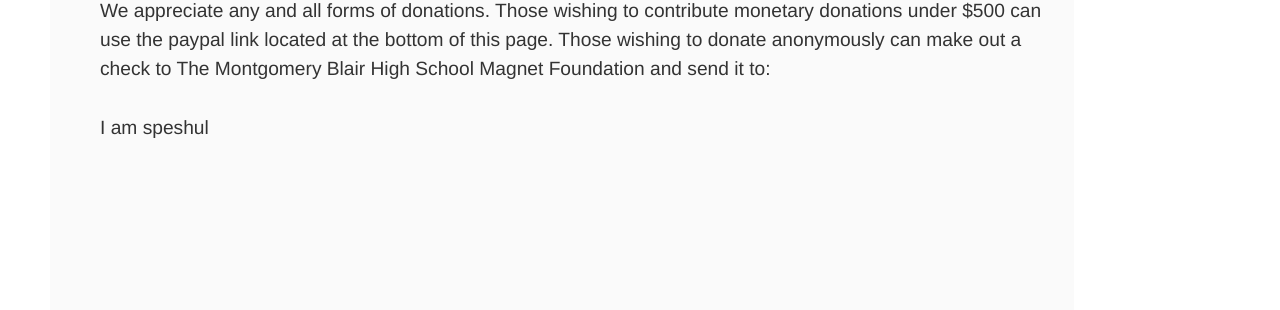
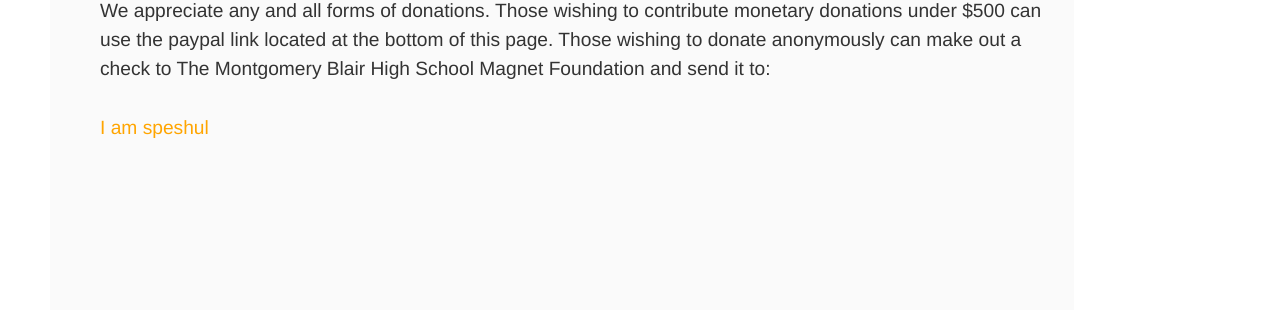
Before and after one commit to mouseythemouse/blair-robot-project.github.io, a Jekyll site: the page built from index.html, in a window 1280 px wide. Shown: the part 463-773 px from the top of the page. Built offline with Jekyll 4.4.1, drawn with Linux system fonts in a browser that asks for light colours.

Commit message:
Update main.css

```diff
--- a/css/main.css
+++ b/css/main.css
@@ -17,7 +17,7 @@
     border: 2px solid black;
     background-color: black;
 }
-.speshul {
+.speshul p {
     color:orange;
 }
 nav ul {
```
